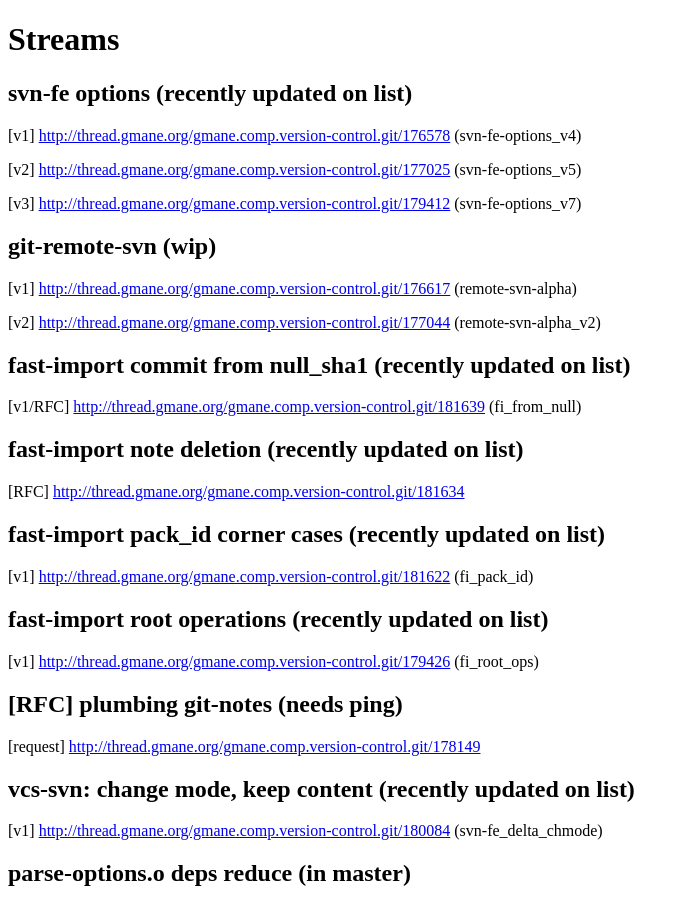
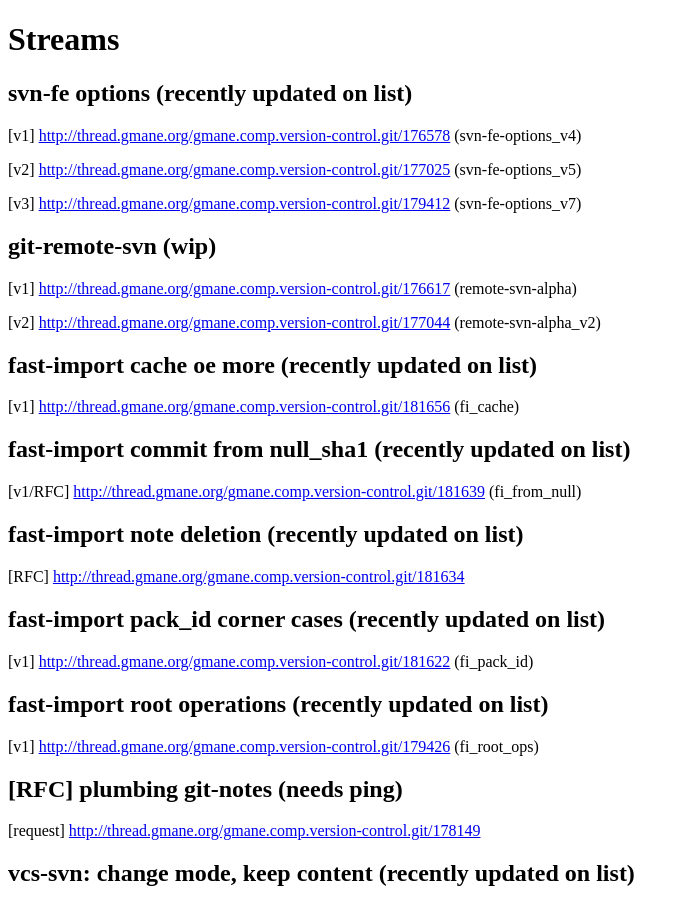
Before and after one commit to divanorama/gsoc11, a Jekyll site: the page built from streams.html, in a window 1280 px wide and 900 px high. Shown: the whole window, without its empty margins (0-689 px from the left). Built offline with Jekyll 4.4.1, drawn with Linux system fonts in a browser that asks for light colours.

Commit message:
Add fi_cache stream.

```diff
--- a/streams.html
+++ b/streams.html
@@ -16,6 +16,10 @@ title: Streams
 (remote-svn-alpha) </p>
 <p> [v2] <a href="http://thread.gmane.org/gmane.comp.version-control.git/177044">http://thread.gmane.org/gmane.comp.version-control.git/177044</a>
 (remote-svn-alpha_v2) </p>
+
+<h2>fast-import cache oe more (recently updated on list)</h2>
+<p> [v1] <a href="http://thread.gmane.org/gmane.comp.version-control.git/181656">http://thread.gmane.org/gmane.comp.version-control.git/181656</a>
+(fi_cache) </p>
 
 <h2>fast-import commit from null_sha1 (recently updated on list)</h2>
 <p> [v1/RFC] <a href="http://thread.gmane.org/gmane.comp.version-control.git/181639">http://thread.gmane.org/gmane.comp.version-control.git/181639</a>
```
